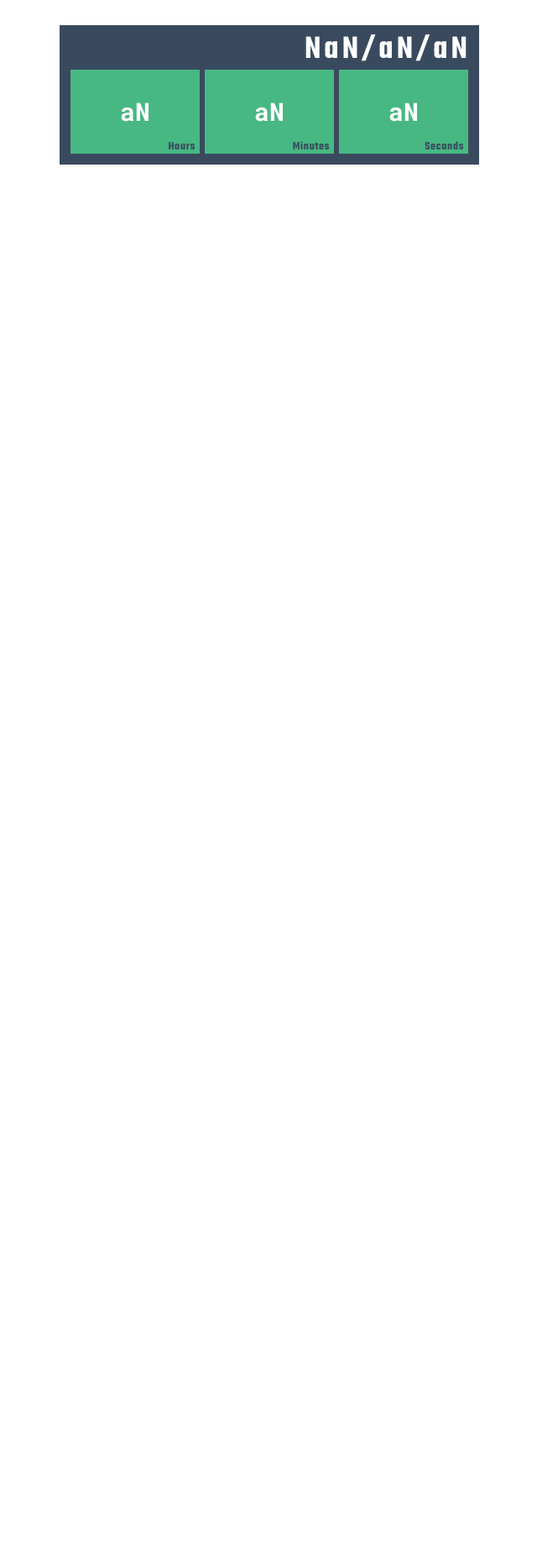
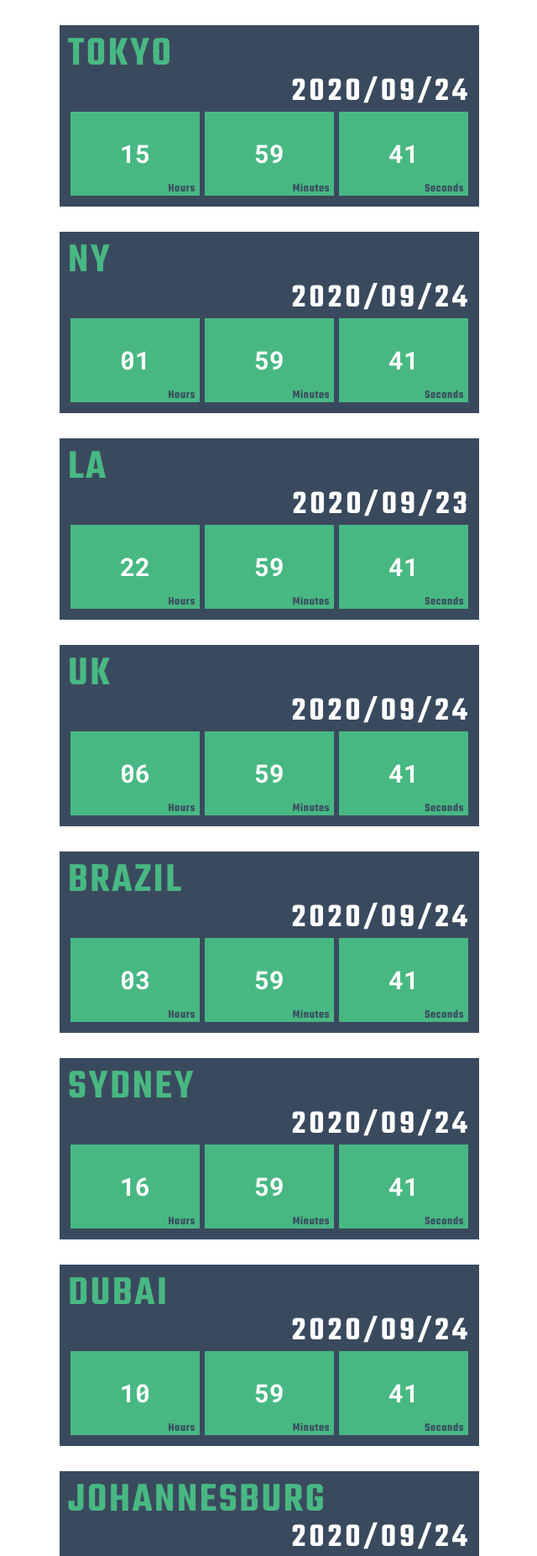
Before and after one commit to hasuke0324/clock, a Vue app: page / in a window 1280 px wide. Shown: the top 1853 px of the page at 84% size, without its empty margins (319-959 px from the left). Before the commit the page ends 800 px from the top, so only its background shows below. Built offline with nearby package versions, Linux system fonts and the light colour scheme.

Commit message:
Update App.vue

```diff
--- a/src/App.vue
+++ b/src/App.vue
@@ -1,6 +1,13 @@
 <template>
   <div>
-    <Clock class="clock"/>
+    <Clock class="clock" location="TOKYO" :diff="0"/>
+    <Clock class="clock" location="NY" :diff="-14"/>
+    <Clock class="clock" location="LA" :diff="-17"/>
+    <Clock class="clock" location="UK" :diff="-9"/>
+    <Clock class="clock" location="BRAZIL" :diff="-12"/>
+    <Clock class="clock" location="SYDNEY" :diff="1"/>
+    <Clock class="clock" location="DUBAI" :diff="-5"/>
+    <Clock class="clock" location="JOHANNESBURG" :diff="-7"/>
   </div>
 </template>
 
```
